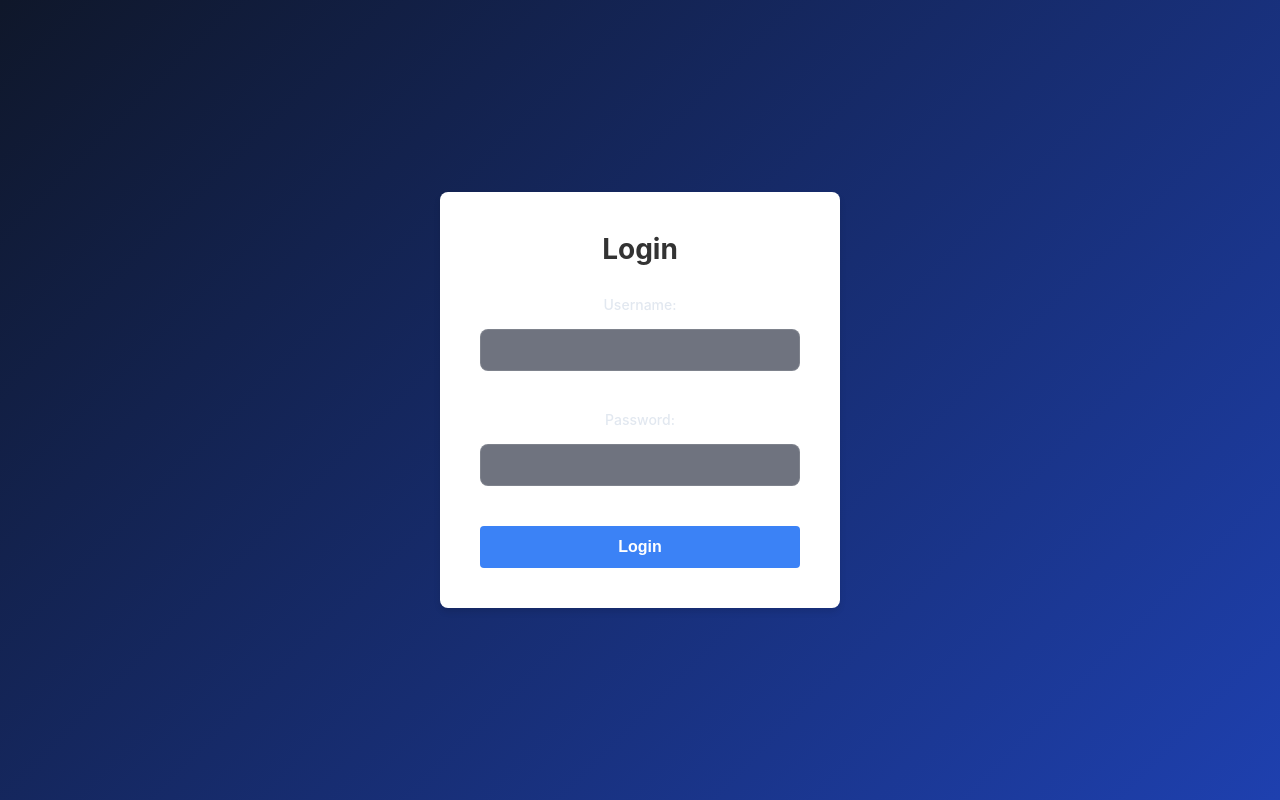
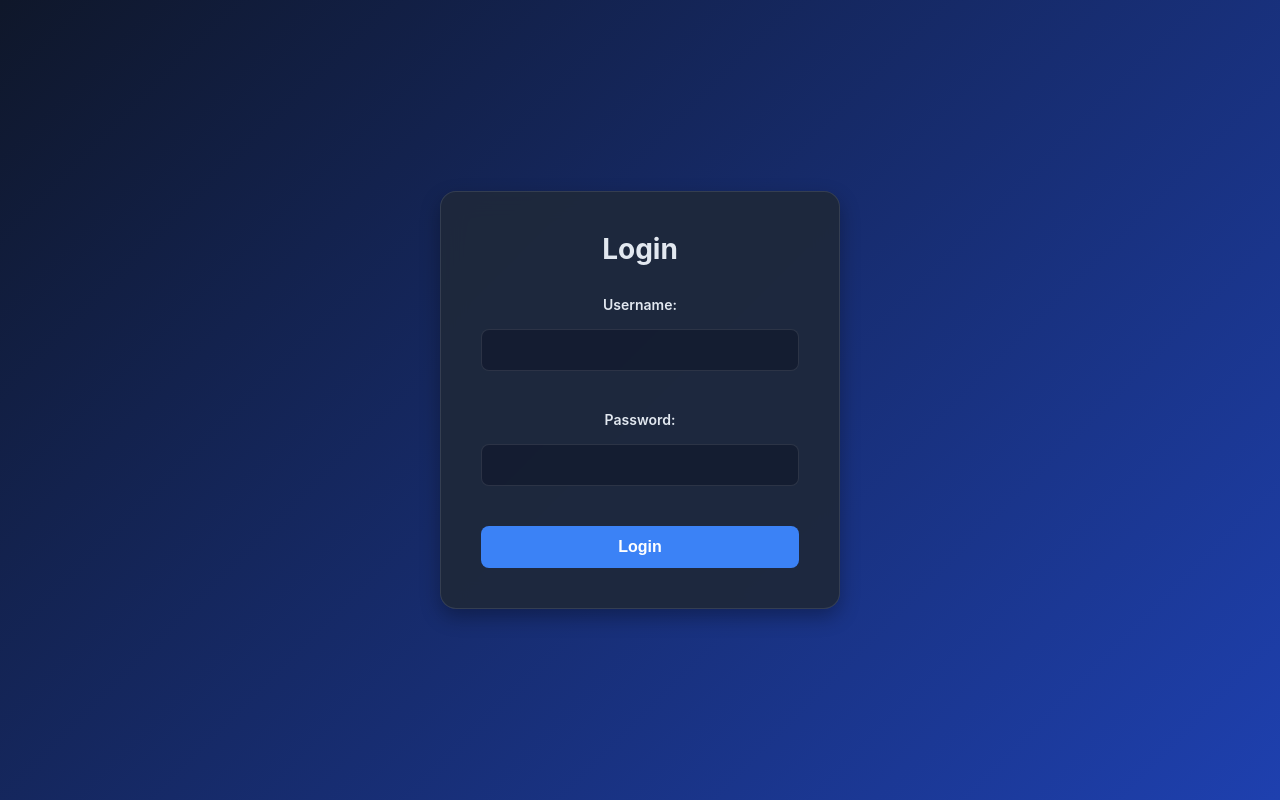
Before and after one commit to markh55/ticket-system, a React (Create React App) app in the folder frontend/: page /login in a window 1280 px wide. Built offline with nearby package versions, Linux system fonts and the light colour scheme; no server answers.

Commit message:
updated login.css to be more moden and easy on the eyes

```diff
--- a/frontend/src/components/Login/Login.css
+++ b/frontend/src/components/Login/Login.css
@@ -7,17 +7,19 @@
 }
 
 .login-box {
-  background: white;
+  background: rgba(30, 41, 59, 0.95);
+  backdrop-filter: blur(12px);
   padding: 40px;
-  border-radius: 8px;
-  box-shadow: 0 4px 6px rgba(0, 0, 0, 0.1);
+  border-radius: 16px;
+  box-shadow: 0 8px 20px rgba(0, 0, 0, 0.3);
+  border: 1px solid rgba(255, 255, 255, 0.1);
   width: 100%;
   max-width: 400px;
 }
 
 .login-title {
   text-align: center;
-  color: #333;
+  color: #e2e8f0;
   margin-bottom: 30px;
   font-size: 28px;
 }
@@ -38,45 +40,49 @@
   gap: 20px;
 }
 
-.form-group {
+.login-form .form-group {
   display: flex;
   flex-direction: column;
   gap: 8px;
 }
 
-.form-group label {
+.login-form .form-group label {
   font-weight: 600;
-  color: #555;
+  color: #e2e8f0;
   font-size: 14px;
 }
 
-.form-group input {
+.login-form .form-group input {
   padding: 12px;
-  border: 1px solid #ddd;
-  border-radius: 4px;
+  border: 1px solid rgba(255, 255, 255, 0.1);
+  border-radius: 8px;
   font-size: 14px;
   transition: border-color 0.3s;
+  background: rgba(15, 23, 42, 0.6) !important;
+  color: #e2e8f0 !important;
 }
 
-.form-group input:focus {
+.login-form .form-group input:focus {
   outline: none;
-  border-color: #3b82f6;
+  border-color: rgba(99, 102, 241, 0.6);
 }
 
 .login-button {
   padding: 12px;
-  background-color: #3b82f6;
+  background: #3b82f6;
   color: white;
   border: none;
-  border-radius: 4px;
+  border-radius: 8px;
   font-size: 16px;
   font-weight: 600;
   cursor: pointer;
-  transition: background-color 0.3s;
+  transition: all 0.3s;
 }
 
 .login-button:hover:not(:disabled) {
-  background-color: #2563eb;
+  background: #2563eb;
+  transform: translateY(-2px);
+  box-shadow: 0 4px 12px rgba(59, 130, 246, 0.4);
 }
 
 .login-button:disabled {
```
